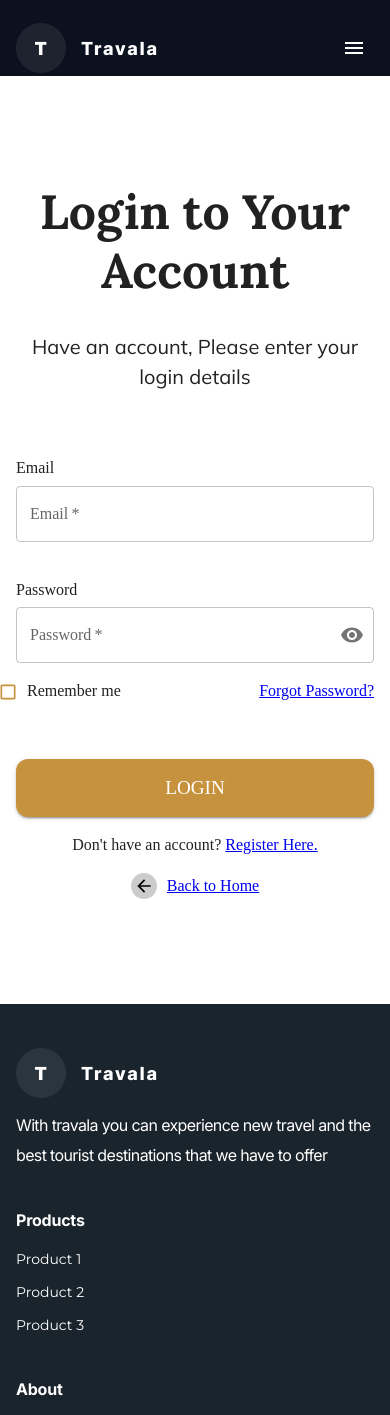
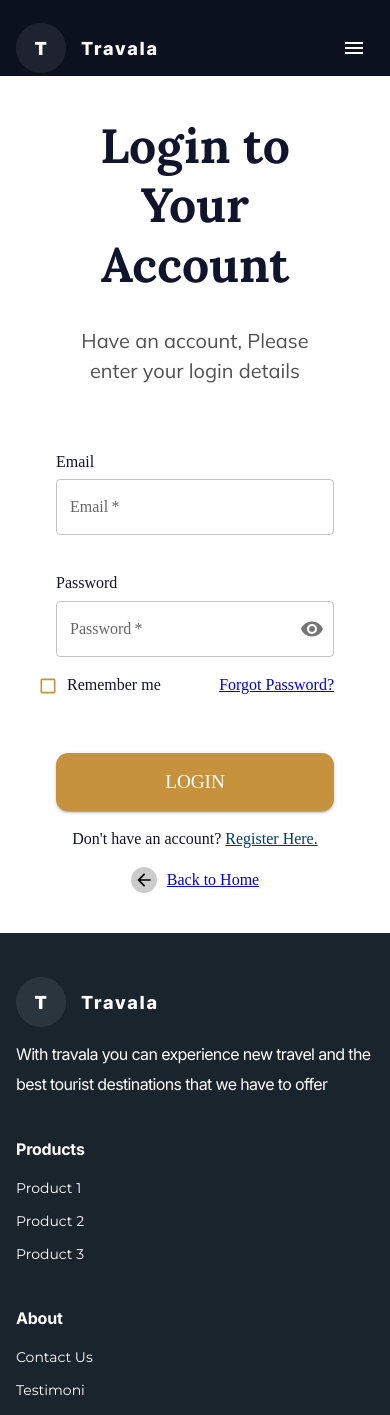
Before and after one commit to Software-Lifecycle-Consultants/slc-open-hms, a Next.js app: page /login in a window 390 px wide. Shown: the top 1415 px of the page. Built offline with nearby package versions, Linux system fonts and the light colour scheme.

Commit message:
[Bug-Fixed] Corrected the Responsiveness & Changed the font color in mentioned sections

```diff
--- a/app/login/page.tsx
+++ b/app/login/page.tsx
@@ -52,10 +52,10 @@ const Login = () => {
       display="flex"
       alignItems="center"
       justifyContent="center"
-      minHeight="110vh" /* Set minimum height to occupy the full viewport */
+      minHeight="70vh" /* Set minimum height to occupy the full viewport */
     >
       <Container maxWidth="sm">
-        <Box padding={0}>
+        <Box padding={5}>
           <form onSubmit={handleSubmit}>
             <Grid container spacing={2}>
               <Grid item xs={12}>
@@ -65,7 +65,7 @@ const Login = () => {
                   variant="h4"
                   align="center"
                   fontSize="48px"
-                  style={{ fontFamily: "Lora" }}>
+                  style={{ fontFamily: "Lora", color: "rgba(17, 20, 45, 1)" }}>
                   <b>{loginPageData.loginPageTitle}</b>{" "}
                   {/* Render the title from loginPageData */}
                 </Typography>
@@ -75,7 +75,10 @@ const Login = () => {
                   <Typography
                     align="center"
                     fontSize="20px"
-                    style={{ fontFamily: "Mulish" }}>
+                    style={{
+                      fontFamily: "Mulish",
+                      color: "rgba(81, 81, 81, 1)",
+                    }}>
                     {loginPageData.loginPageDescription}
                     {/* Render the subtitle from loginPageData */}
                   </Typography>
@@ -83,7 +86,7 @@ const Login = () => {
               </Grid>
               <Grid item xs={8} marginTop={6}>
                 {/* Email Section */}
-                <Typography>
+                <Typography style={{ color: "rgba(17, 20, 45, 1)" }}>
                   {loginPageData.loginPageEmailtxtCaption}
                 </Typography>
                 {/* Render the title from loginPageData */}
@@ -106,7 +109,7 @@ const Login = () => {
               </Grid>
               <Grid item xs={12} marginTop={2.5}>
                 {/* Password Section */}
-                <Typography>
+                <Typography style={{ color: "rgba(17, 20, 45, 1)" }}>
                   {loginPageData.loginPagePasswordtxtCaption}
                 </Typography>
                 {/* Render the title from loginPageData */}
@@ -159,10 +162,11 @@ const Login = () => {
                     label={
                       loginPageData.loginPageCheckBoxCaption
                     } /* Render the title from loginPageData */
+                    style={{ color: "rgba(17, 20, 45, 1)" }}
                   />
                 </Grid>
                 <Grid item xs={6} marginTop={2} textAlign="right">
-                  <Typography>
+                  <Typography style={{ color: "rgba(17, 20, 45, 1)" }}>
                     {" "}
                     <a href="/">
                       {" "}
@@ -202,9 +206,14 @@ const Login = () => {
               </Grid>
               <Grid item xs={12}>
                 {/* Register and Forgot password Section */}
-                <Typography align="center">
+                <Typography
+                  align="center"
+                  style={{ color: "rgba(17, 20, 45, 1)" }}>
                   {loginPageData.loginPageNoAccountCaption}{" "}
-                  <a href="/"> {loginPageData.loginPageRegisterCaption} </a>{" "}
+                  <a href="/" style={{ color: "rgba(0, 60, 112, 1)" }}>
+                    {" "}
+                    {loginPageData.loginPageRegisterCaption}{" "}
+                  </a>{" "}
                   {/* Render the title from loginPageData & loginPageData6 & link the Register page to loginPageData */}
                 </Typography>
               </Grid>
@@ -227,8 +236,16 @@ const Login = () => {
                     {/* Icon color */}
                   </Box>
                 </a>
-                <Typography style={{ textAlign: "center", marginTop: "0px" }}>
-                  <a href="/"> {loginPageData.loginPageBackArrowCaption} </a>
+                <Typography
+                  style={{
+                    textAlign: "center",
+                    marginTop: "0px",
+                    color: "rgba(17, 20, 45, 1)",
+                  }}>
+                  <a href="http://localhost:3000/register">
+                    {" "}
+                    {loginPageData.loginPageBackArrowCaption}{" "}
+                  </a>
                   {/* Render the title from loginPageData & link the home page */}
                 </Typography>
               </Grid>
```
